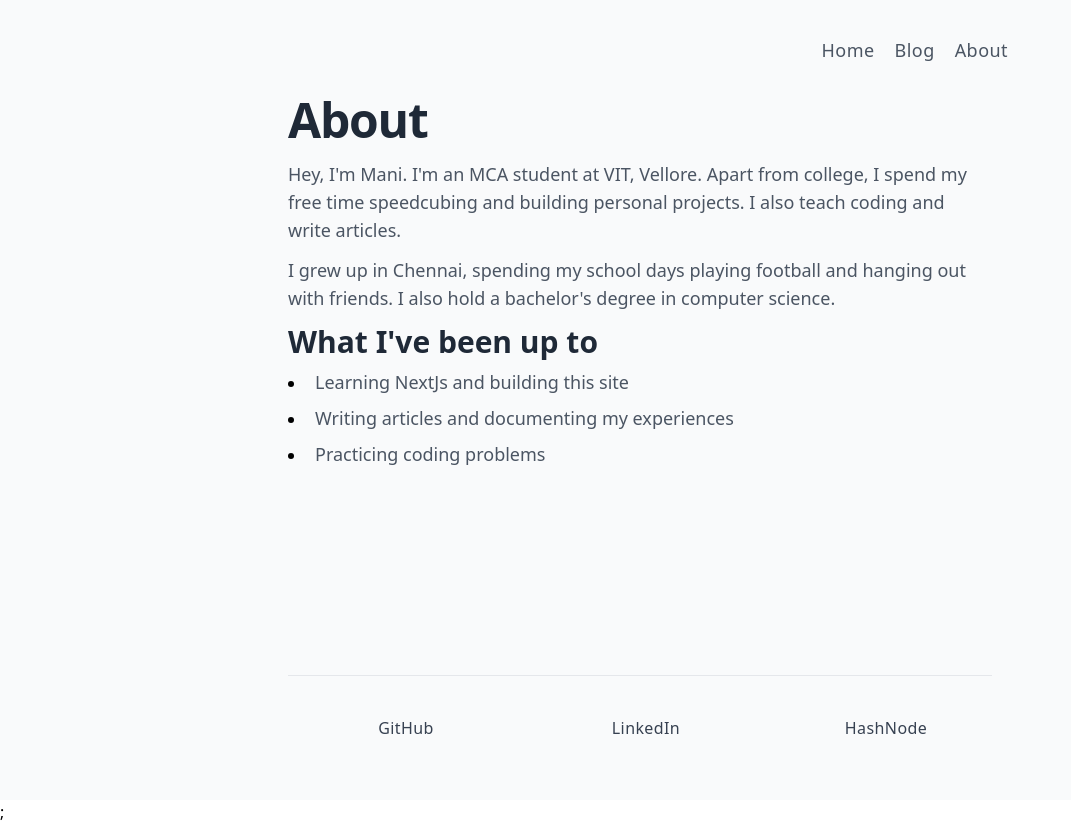
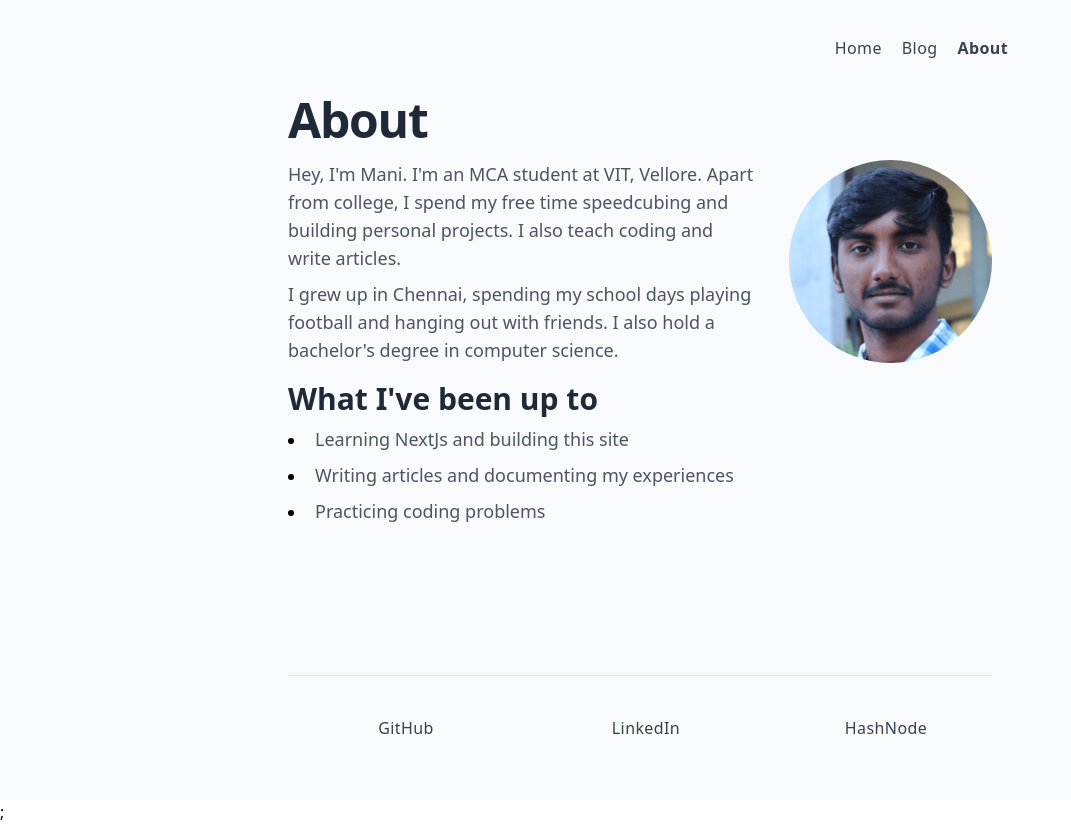
Before and after one commit to mani-barathi/manibarathi.xyz, a Next.js app: page /about in a window 1280 px wide. Shown: the whole page, without its empty margins (0-1071 px from the left). Built offline with nearby package versions, Linux system fonts and the light colour scheme.

Commit message:
updated Navbar Link hover state & added image in About Page

```diff
--- a/components/Navbar.js
+++ b/components/Navbar.js
@@ -1,24 +1,29 @@
-import React from "react";
+import { useRouter } from "next/router";
 import CustomLink from "./CustomLink";
 
 function Navbar() {
+  const router = useRouter();
+  const isActive = (href) => router.asPath === href;
+  const classes =
+    "transition-all duration-75 ml-3 sm:ml-5 text-gray-700 tracking-wide border-b-4 border-transparent hover:text-gray-800 hover:border-b-2 hover:border-gray-600";
+
   return (
     <nav className="bg-gray-50 z-50 sticky top-0 flex justify-end w-full p-4">
       <CustomLink
         href="/"
-        className="ml-3 sm:ml-5 font-normal text-gray-600 hover:text-gray-800 tracking-wide sm:text-lg"
+        className={`${classes} ${isActive("/") && "font-semibold"}`}
       >
         Home
       </CustomLink>
       <CustomLink
         href="/blog"
-        className="ml-3 sm:ml-5 font-normal text-gray-600 hover:text-gray-800 tracking-wide sm:text-lg"
+        className={`${classes} ${isActive("/blog") && "font-semibold"}`}
       >
         Blog
       </CustomLink>
       <CustomLink
         href="/about"
-        className="ml-3 sm:ml-5 font-normal text-gray-600 hover:text-gray-800 tracking-wide sm:text-lg"
+        className={`${classes} ${isActive("/about") && "font-semibold"}`}
       >
         About
       </CustomLink>
--- a/pages/about.js
+++ b/pages/about.js
@@ -1,4 +1,5 @@
-// import Image from "next/image";
+import React from "react";
+import Image from "next/image";
 import PageContainer from "../components/PageContainer";
 
 function about() {
@@ -13,25 +14,29 @@ function about() {
       <h1 className="font-bold text-gray-800 text-3xl sm:text-5xl tracking-tight mb-4">
         About
       </h1>
-      {/* <Image
-        src="https://avatars.githubusercontent.com/u/49336839?s=460&u=fbbc21b3ee2066b82cf7ddf1205524757ac5f3f4&v=4"
-        height="200"
-        width="200"
-        alt="image"
-        className="rounded-lg sm:mr-8"
-          /> */}
 
-      <p className="text-gray-600 sm:text-lg">
-        Hey, I'm Mani. I'm an MCA student at VIT, Vellore. Apart from college, I
-        spend my free time speedcubing and building personal projects. I also
-        teach coding and write articles.
-      </p>
-
-      <p className="mt-3 text-gray-600 sm:text-lg">
-        I grew up in Chennai, spending my school days playing football and
-        hanging out with friends. I also hold a bachelor's degree in computer
-        science.
-      </p>
+      <div className="flex flex-col-reverse sm:flex-row items-start">
+        <div className="flex flex-col pr-8">
+          <p className="text-gray-600 sm:text-lg max-w-xl">
+            Hey, I'm Mani. I'm an MCA student at VIT, Vellore. Apart from
+            college, I spend my free time speedcubing and building personal
+            projects. I also teach coding and write articles.
+          </p>
+          <p className="mt-2 text-gray-600 sm:text-lg max-w-xl">
+            I grew up in Chennai, spending my school days playing football and
+            hanging out with friends. I also hold a bachelor's degree in
+            computer science.
+          </p>
+        </div>
+        <div className="w-[150px] sm:w-[250px]  sm:mb-0">
+          <Image
+            src="/images/mani.png"
+            height={250}
+            width={250}
+            className="rounded-full"
+          />
+        </div>
+      </div>
 
       <div className="mt-3">
         <h3 className="text-gray-800 text-2xl font-bold sm:text-3xl">
```
Also changed, not shown: public/images/mani.png (added).
